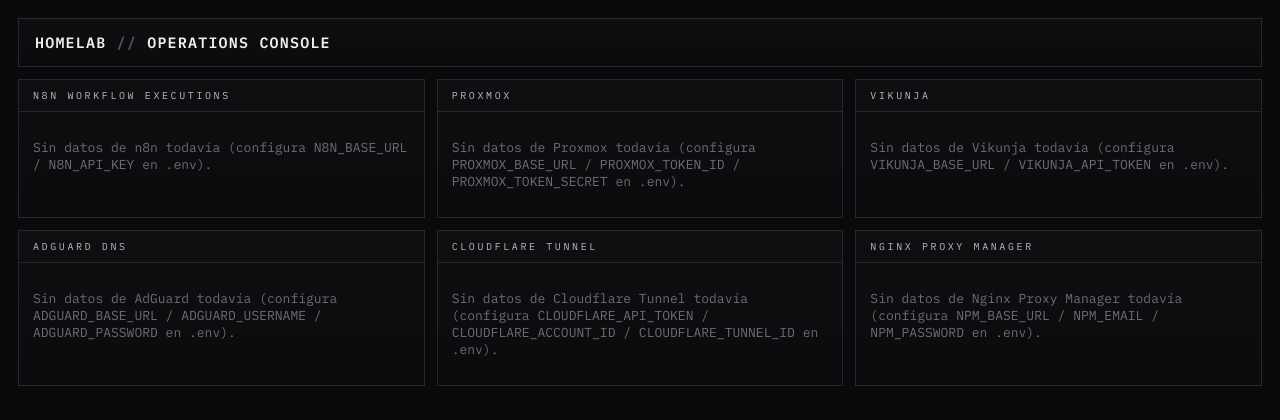
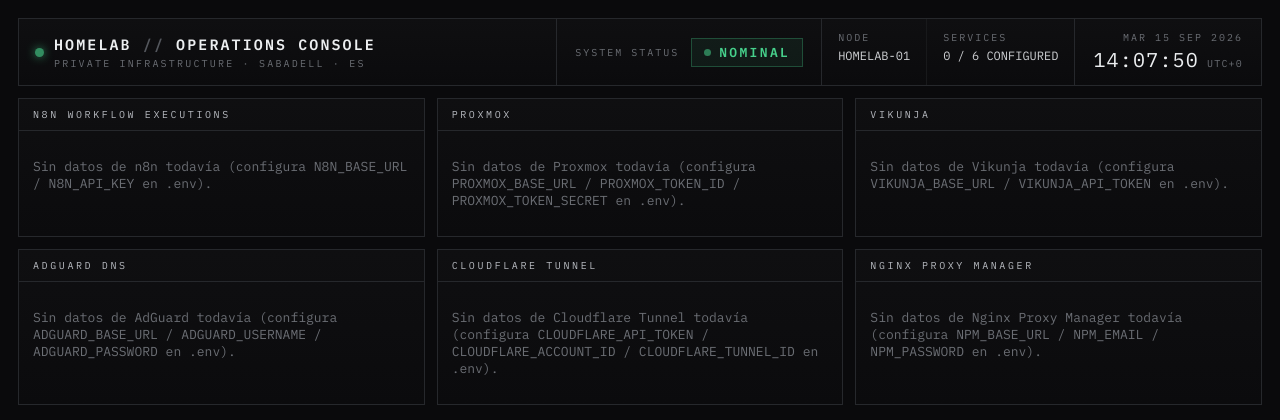
Before and after one commit to gomila17/homepanel, a FastAPI app: page / in a window 1280 px wide. Shown: the top 420 px of the page. Run offline with FastAPI, Linux system fonts and the light colour scheme; some libraries are stand-ins or nearby versions.

Commit message:
Restyle top bar to match Operations Console design
Live clock, system status badge, and node/services stats, based on
the .dc.html mockup design.

Co-Authored-By: Claude Sonnet 5 <noreply@anthropic.com>

```diff
--- a/app/main.py
+++ b/app/main.py
@@ -2,11 +2,21 @@ from fastapi import FastAPI, Request
 from fastapi.staticfiles import StaticFiles
 from fastapi.templating import Jinja2Templates
 
+from app import config
 from app.integrations import adguard, cloudflare, n8n, npm, proxmox, vikunja
 
 app = FastAPI(title="homepanel")
 app.mount("/static", StaticFiles(directory="app/static"), name="static")
 templates = Jinja2Templates(directory="app/templates")
+
+INTEGRATIONS_CONFIGURED = [
+    bool(config.N8N_BASE_URL and config.N8N_API_KEY),
+    proxmox._configured(),
+    vikunja._configured(),
+    adguard._configured(),
+    cloudflare._configured(),
+    npm._configured(),
+]
 
 
 @app.get("/healthz")
@@ -16,7 +26,15 @@ async def healthz():
 
 @app.get("/")
 async def index(request: Request):
-    return templates.TemplateResponse(request, "index.html")
+    return templates.TemplateResponse(
+        request,
+        "index.html",
+        {
+            "node_name": "HOMELAB-01",
+            "services_configured": sum(INTEGRATIONS_CONFIGURED),
+            "services_total": len(INTEGRATIONS_CONFIGURED),
+        },
+    )
 
 
 @app.get("/partials/n8n-executions")
--- a/app/static/style.css
+++ b/app/static/style.css
@@ -50,19 +50,162 @@ a:hover {
   background: #2c2c30;
 }
 
+@keyframes pulseDot {
+  0%, 100% {
+    opacity: 1;
+  }
+  50% {
+    opacity: .32;
+  }
+}
+
 .console-header {
-  padding: 14px 16px;
+  display: flex;
+  align-items: stretch;
+  flex-wrap: wrap;
   margin-bottom: 12px;
   border: 1px solid var(--border);
   background: linear-gradient(180deg, var(--panel-grad-1), var(--panel-grad-2));
 }
 
-.console-header h1 {
-  margin: 0;
+.header-brand {
+  display: flex;
+  align-items: center;
+  gap: 10px;
+  padding: 12px 16px;
+  border-right: 1px solid var(--border);
+  min-width: 280px;
+  flex: 1 1 280px;
+}
+
+.header-status-dot {
+  width: 9px;
+  height: 9px;
+  border-radius: 50%;
+  flex: none;
+  animation: pulseDot 2.4s ease-in-out infinite;
+}
+
+.brand-title {
   font-size: 15px;
+  letter-spacing: 0.14em;
+  color: var(--text-primary);
   font-weight: 600;
-  letter-spacing: 0.08em;
+}
+
+.brand-title .sep {
+  color: var(--text-dim);
+}
+
+.brand-subtitle {
+  font-size: 10px;
+  letter-spacing: 0.22em;
+  color: var(--text-muted);
+  margin-top: 3px;
+}
+
+.header-label {
+  font-size: 10px;
+  letter-spacing: 0.2em;
+  color: var(--text-muted);
+}
+
+.header-status {
+  display: flex;
+  align-items: center;
+  gap: 12px;
+  padding: 12px 18px;
+  border-right: 1px solid var(--border);
+}
+
+.status-badge {
+  display: flex;
+  align-items: center;
+  gap: 8px;
+  padding: 5px 12px;
+  border: 1px solid;
+  font-size: 13px;
+  letter-spacing: 0.18em;
+  font-weight: 600;
+}
+
+.status-badge .dot {
+  width: 7px;
+  height: 7px;
+  border-radius: 50%;
+  animation: pulseDot 2s ease-in-out infinite;
+}
+
+.status-badge.ok {
+  color: var(--ok);
+  border-color: rgba(70, 208, 139, .28);
+  background: rgba(70, 208, 139, .07);
+}
+
+.status-badge.ok .dot {
+  background: var(--ok);
+}
+
+.status-badge.warn {
+  color: var(--warn);
+  border-color: rgba(230, 169, 58, .3);
+  background: rgba(230, 169, 58, .08);
+}
+
+.status-badge.warn .dot {
+  background: var(--warn);
+}
+
+.status-badge.error {
+  color: var(--error);
+  border-color: rgba(224, 80, 60, .35);
+  background: rgba(224, 80, 60, .1);
+}
+
+.status-badge.error .dot {
+  background: var(--error);
+}
+
+.header-stats {
+  display: flex;
+  border-right: 1px solid var(--border);
+}
+
+.header-stat {
+  padding: 12px 16px;
+  border-right: 1px solid var(--border-soft);
+}
+
+.header-stat:last-child {
+  border-right: none;
+}
+
+.header-stat .stat-value {
+  font-size: 12px;
+  color: var(--text-secondary);
+  margin-top: 4px;
+}
+
+.header-clock {
+  display: flex;
+  align-items: center;
+  padding: 12px 18px;
+  margin-left: auto;
+  text-align: right;
+}
+
+.clock-time {
+  font-size: 20px;
   color: var(--text-primary);
+  letter-spacing: 0.06em;
+  font-variant-numeric: tabular-nums;
+  margin-top: 2px;
+}
+
+.clock-tz {
+  font-size: 10px;
+  color: var(--text-muted);
+  margin-left: 8px;
 }
 
 .console-grid {
--- a/app/templates/base.html
+++ b/app/templates/base.html
@@ -12,8 +12,59 @@
 </head>
 <body>
   <header class="console-header">
-    <h1>HOMELAB <span style="color: var(--text-dim)">//</span> OPERATIONS CONSOLE</h1>
+    <div class="header-brand">
+      <span class="header-status-dot" style="background: var(--ok); box-shadow: 0 0 10px var(--ok)"></span>
+      <div>
+        <div class="brand-title">HOMELAB <span class="sep">//</span> OPERATIONS CONSOLE</div>
+        <div class="brand-subtitle">PRIVATE INFRASTRUCTURE &middot; SABADELL &middot; ES</div>
+      </div>
+    </div>
+
+    <div class="header-status">
+      <span class="header-label">SYSTEM STATUS</span>
+      <span class="status-badge ok">
+        <span class="dot"></span>NOMINAL
+      </span>
+    </div>
+
+    <div class="header-stats">
+      <div class="header-stat">
+        <div class="header-label">NODE</div>
+        <div class="stat-value">{{ node_name }}</div>
+      </div>
+      <div class="header-stat">
+        <div class="header-label">SERVICES</div>
+        <div class="stat-value">{{ services_configured }} / {{ services_total }} CONFIGURED</div>
+      </div>
+    </div>
+
+    <div class="header-clock">
+      <div>
+        <div class="header-label" id="clock-date">&mdash;</div>
+        <div class="clock-time" id="clock-time">--:--:--<span class="clock-tz" id="clock-tz">UTC</span></div>
+      </div>
+    </div>
   </header>
   {% block content %}{% endblock %}
+
+  <script>
+    const DAYS = ["DOM", "LUN", "MAR", "MIE", "JUE", "VIE", "SAB"];
+    const MONTHS = ["ENE", "FEB", "MAR", "ABR", "MAY", "JUN", "JUL", "AGO", "SEP", "OCT", "NOV", "DIC"];
+    const pad = n => String(n).padStart(2, "0");
+
+    function tickClock() {
+      const t = new Date();
+      document.getElementById("clock-time").firstChild.textContent =
+        `${pad(t.getHours())}:${pad(t.getMinutes())}:${pad(t.getSeconds())}`;
+      document.getElementById("clock-date").textContent =
+        `${DAYS[t.getDay()]} ${pad(t.getDate())} ${MONTHS[t.getMonth()]} ${t.getFullYear()}`;
+      const offsetMin = -t.getTimezoneOffset();
+      document.getElementById("clock-tz").textContent =
+        `UTC${offsetMin >= 0 ? "+" : "-"}${Math.abs(offsetMin / 60)}`;
+    }
+
+    tickClock();
+    setInterval(tickClock, 1000);
+  </script>
 </body>
 </html>
```
